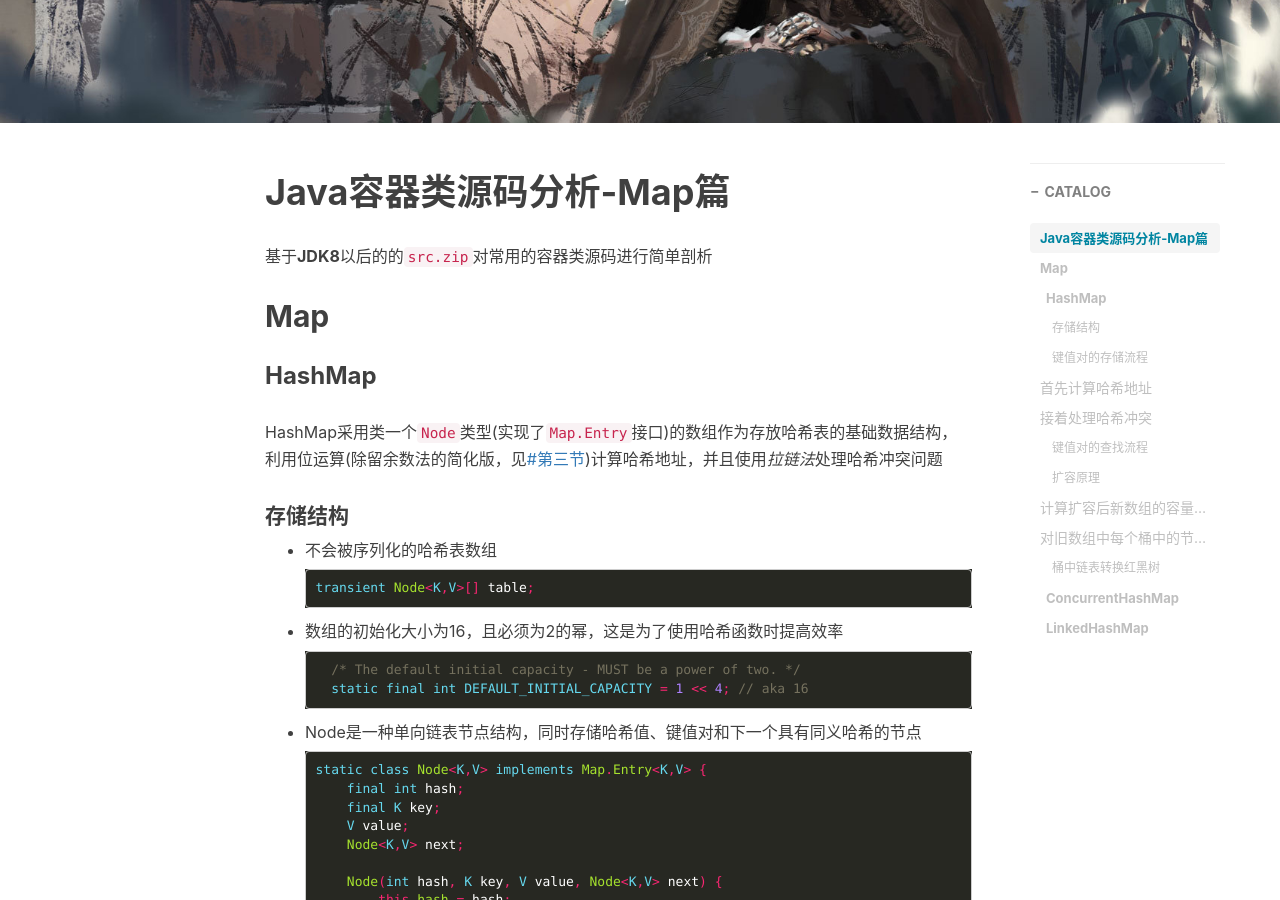
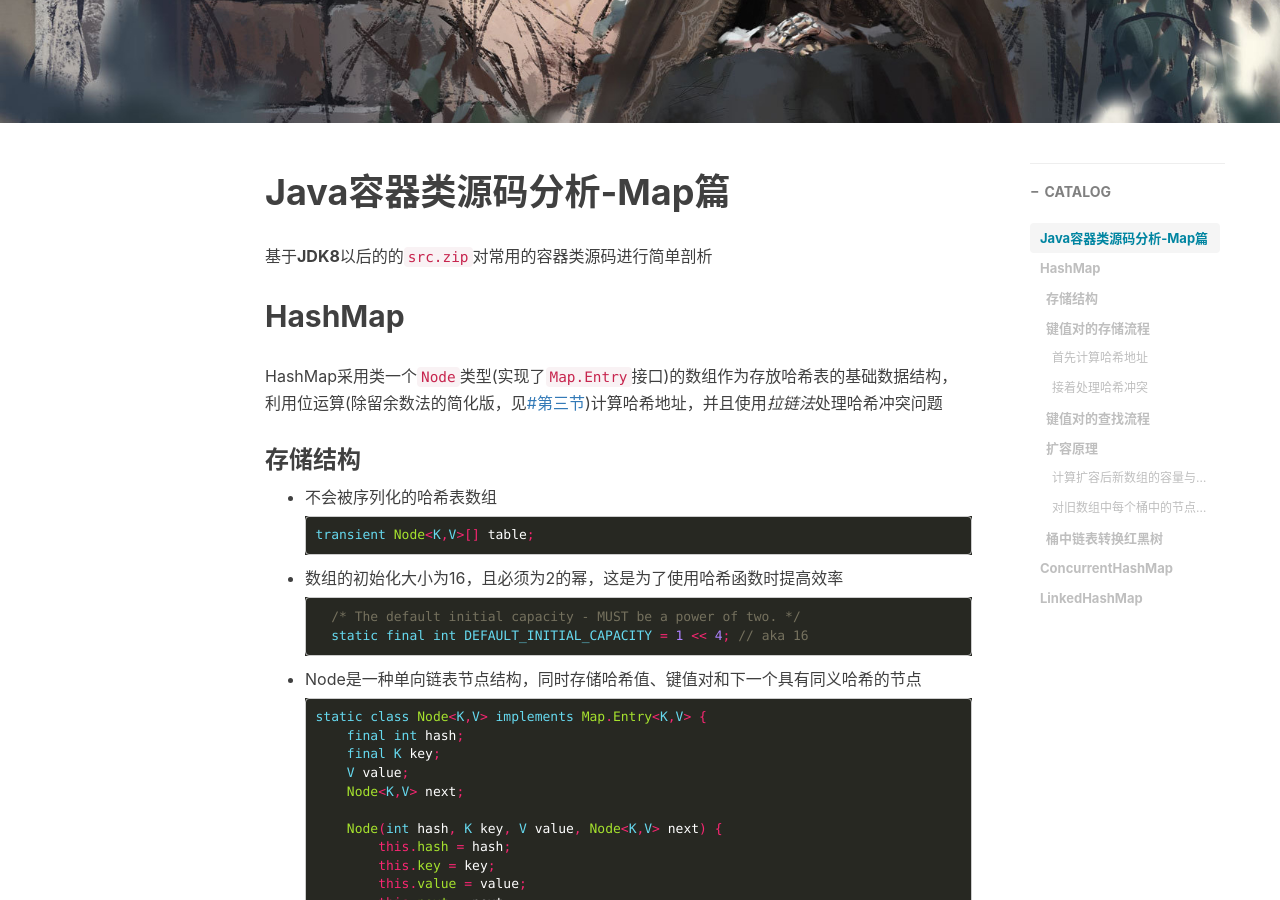
Before and after one commit to Penistrong/penistrong.github.io, a Jekyll site: the page built from _posts/2022-12-24-[Java] 容器类源码分析.md, in a window 1280 px wide and 900 px high, scrolled down 460 px. Built offline with Jekyll 4.4.1, drawn with Linux system fonts in a browser that asks for light colours; nearby versions of some CDN libraries; comment, search, counter and statistics services are not loaded.

Commit message:
[Modify]Change the indent of Markdown in [Post] Java::Map

````diff
--- a/_posts/2022-12-24-[Java] 容器类源码分析.md
+++ b/_posts/2022-12-24-[Java] 容器类源码分析.md
@@ -16,13 +16,11 @@ tags:
 
 基于**JDK8**以后的的`src.zip`对常用的容器类源码进行简单剖析
 
-## Map
-
-### HashMap
+## HashMap
 
 HashMap采用类一个`Node`类型(实现了`Map.Entry`接口)的数组作为存放哈希表的基础数据结构，利用位运算(除留余数法的简化版，见[#第三节](#首先计算哈希地址))计算哈希地址，并且使用*拉链法*处理哈希冲突问题
 
-#### 存储结构
+### 存储结构
 
 - 不会被序列化的哈希表数组
 
@@ -78,7 +76,7 @@ HashMap采用类一个`Node`类型(实现了`Map.Entry`接口)的数组作为存
   }
   ```
 
-#### 键值对的存储流程
+### 键值对的存储流程
 
 当调用`HashMap::put`时，会使用内建的`HashMap::putVal`函数
 
@@ -129,7 +127,7 @@ final V putVal(int hash, K key, V value, boolean onlyIfAbsent,
 }
 ```
 
-##### 首先计算哈希地址
+#### 首先计算哈希地址
 
 存储键值对时，首先会使用`hash()`函数计算键的哈希值
 
@@ -158,7 +156,7 @@ hashCode为32位int类型，可能出现多个键的hashcode低`p-1`位完全相
 
 因此在对键初步取哈希值时，会将其hashCode的高位右移16位到int类型的低16位上，再和其本身进行**异或**得到最终的哈希值`hash`，这样高位信息和低位信息获得了混合，就可以减少散列冲突、增大哈希表的散列程度
 
-##### 接着处理哈希冲突
+#### 接着处理哈希冲突
 
 获得哈希地址即键值对要被存放进的桶下标后
 
@@ -176,14 +174,14 @@ hashCode为32位int类型，可能出现多个键的hashcode低`p-1`位完全相
 
 > 从*JDK8*开始，插入桶中链表的操作从*JDK7*的**头插法**改成了尾插法，主要是为了防止对HashMap并发插入时，如果触发了[数组扩容](#扩容原理)，扩容时需要重新分配所有元素的哈希地址，可能会出现同一桶中链表里的两个节点互相指向对方导致死循环
 
-#### 键值对的查找流程
+### 键值对的查找流程
 
 1. 计算查找键的哈希地址，时间复杂度为$O(1)$
 2. 在对应桶中的单向链表上执行顺序查找，时间复杂度为$O(N)$
 
 假设表长为$M$，键值对总数`size`=$N$，在哈希表比较均匀的情况下，每个桶里链表的平均长度大约是$\frac{N}{M}$，查找的平均复杂度为$O(\frac{N}{M})$
 
-#### 扩容原理
+### 扩容原理
 
 HashMap的内置构造函数为
 
@@ -211,7 +209,7 @@ public HashMap(int initialCapacity, float loadFactor) {
 | threshold | size到达该阈值时就会触发数组扩容，构造HashMap时会通过`tableSizeFor()`计算得到，每次执行`resize()`时以`newThr=(int)newCap * loadFactor`进行更新 |
 | loadFactor | 装载因子，即哈希表能够装载的元素比例，默认为`0.75f` |
 
-##### 计算扩容后新数组的容量与阈值
+#### 计算扩容后新数组的容量与阈值
 
 由哈希表的查找流程可知，为了使$O(N/M)$尽可能小，需要哈希表的容量$M$尽可能得大。所以HashMap为了兼顾时间与空间上的效率，采用动态扩容的方式，每当存储的键值对数量`size`超过阈值`threshold`后便执行`resize()`函数
 
@@ -250,7 +248,7 @@ final Node<K,V>[] resize() {
 
 如果哈希数组的旧容量`oldCap`大于等于默认初始容量16，则每次扩容都是将原数组扩大到2倍，相应的，新阈值`newThr`也更新为旧阈值`oldThr`的2倍。在不超出最大容量上限`MaximumCapacity`的其他情况下，新阈值也可以通过`(int)newCap * loadFactor`得到
 
-##### 对旧数组中每个桶中的节点再哈希
+#### 对旧数组中每个桶中的节点再哈希
 
 扩容后的数组容量和阈值计算完毕后，新建1个新的数组，并遍历旧数组的每个桶，对里面存在的节点执行rehash操作:
 
@@ -320,7 +318,7 @@ final Node<K,V>[] resize() {
 
     > 再散列的过程中都是采用**尾插**的方式将旧节点插入到新链表的尾部，这样可以保证节点原来的有序性不被破坏
 
-#### 桶中链表转换红黑树
+### 桶中链表转换红黑树
 
 HashMap源码中还定义了如下变量
 
@@ -334,6 +332,6 @@ HashMap源码中还定义了如下变量
 
 > 但是红黑树建树还是比较消耗性能的
 
-### ConcurrentHashMap
+## ConcurrentHashMap
 
-### LinkedHashMap
+## LinkedHashMap
````
